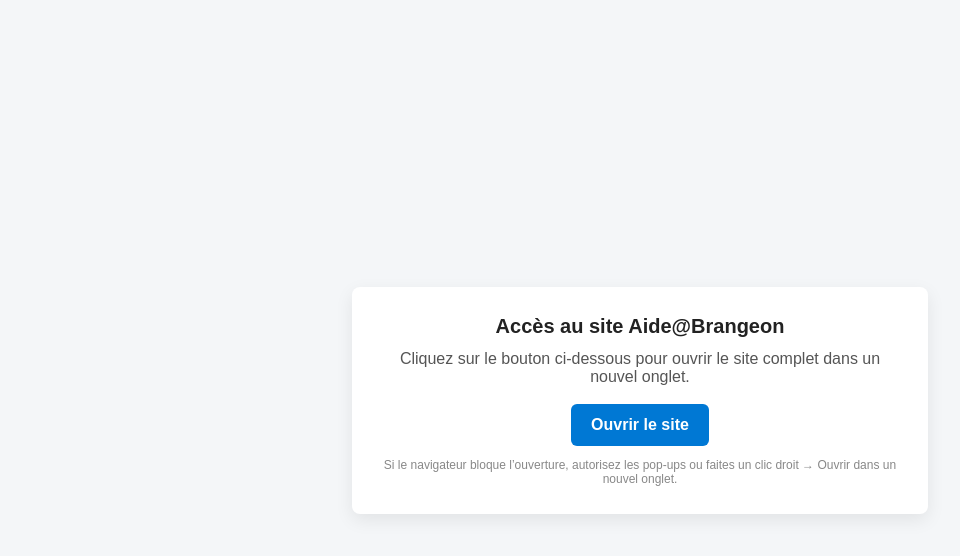
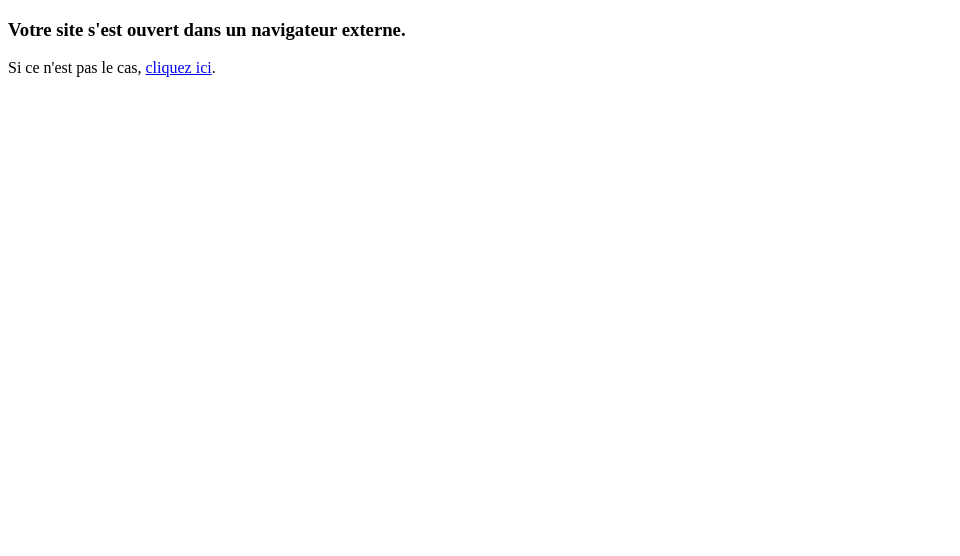
Before and after one commit to AIDEBRANGEON/Redirection-vers-SharePoint, a plain HTML site: page index.html in a window 1280 px wide. Shown: the whole page, without its empty margins (0-960 px from the left). Drawn offline with Linux system fonts and the light colour scheme.

Commit message:
Update index.html

```diff
--- a/index.html
+++ b/index.html
@@ -1,48 +1,30 @@
 <!DOCTYPE html>
 <html lang="fr">
 <head>
-  <meta charset="utf-8" />
-  <meta name="viewport" content="width=device-width,initial-scale=1" />
-  <title>Ouvrir le site SharePoint - Aide@Brangeon</title>
-  <style>
-    body {
-      font-family: Arial, sans-serif;
-      display: flex;
-      height: 100vh;
-      margin: 0;
-      align-items: center;
-      justify-content: center;
-      background: #f4f6f8;
-      color: #222;
+  <meta charset="UTF-8">
+  <title>Redirection SharePoint</title>
+  <script>
+    window.onload = function() {
+      var url = "https://brangeonfr.sharepoint.com/sites/Aide-Brangeon";
+
+      // Ouvre le site dans un nouvel onglet navigateur
+      window.open(url, "_blank", "noopener,noreferrer");
+
+      // Message affiché dans l’iframe Teams
+      const container = document.createElement("div");
+      container.innerHTML = `
+        <h3>Votre site s'est ouvert dans un navigateur externe.</h3>
+        <p>Si ce n'est pas le cas,
+          <a href="${url}" target="_blank" rel="noopener noreferrer">cliquez ici</a>.
+        </p>
+      `;
+      document.body.appendChild(container);
     }
-    .card {
-      text-align: center;
-      padding: 28px;
-      border-radius: 8px;
-      box-shadow: 0 6px 18px rgba(0,0,0,0.08);
-      background: #fff;
-      max-width: 520px;
-    }
-    h1 { margin: 0 0 12px; font-size: 20px; }
-    p { margin: 0 0 18px; color: #555; }
-    .btn {
-      display: inline-block;
-      padding: 12px 20px;
-      border-radius: 6px;
-      background: #0078d4;
-      color: #fff;
-      text-decoration: none;
-      font-weight: 600;
-    }
-    .note { margin-top:12px; font-size:12px; color:#888 }
-  </style>
+  </script>
 </head>
 <body>
-  <div class="card">
-    <h1>Accès au site Aide@Brangeon</h1>
-    <p>Cliquez sur le bouton ci-dessous pour ouvrir le site complet dans un nouvel onglet.</p>
-    <a id="openBtn" class="btn" href="https://brangeonfr.sharepoint.com/sites/Aide-Brangeon" target="_blank" rel="noopener noreferrer">Ouvrir le site</a>
-    <div class="note">Si le navigateur bloque l’ouverture, autorisez les pop-ups ou faites un clic droit → Ouvrir dans un nouvel onglet.</div>
-  </div>
+  <noscript>
+    <p>JavaScript est désactivé. Veuillez <a href="https://brangeonfr.sharepoint.com/sites/Aide-Brangeon" target="_blank" rel="noopener noreferrer">cliquer ici</a> pour accéder au site.</p>
+  </noscript>
 </body>
 </html>
```
